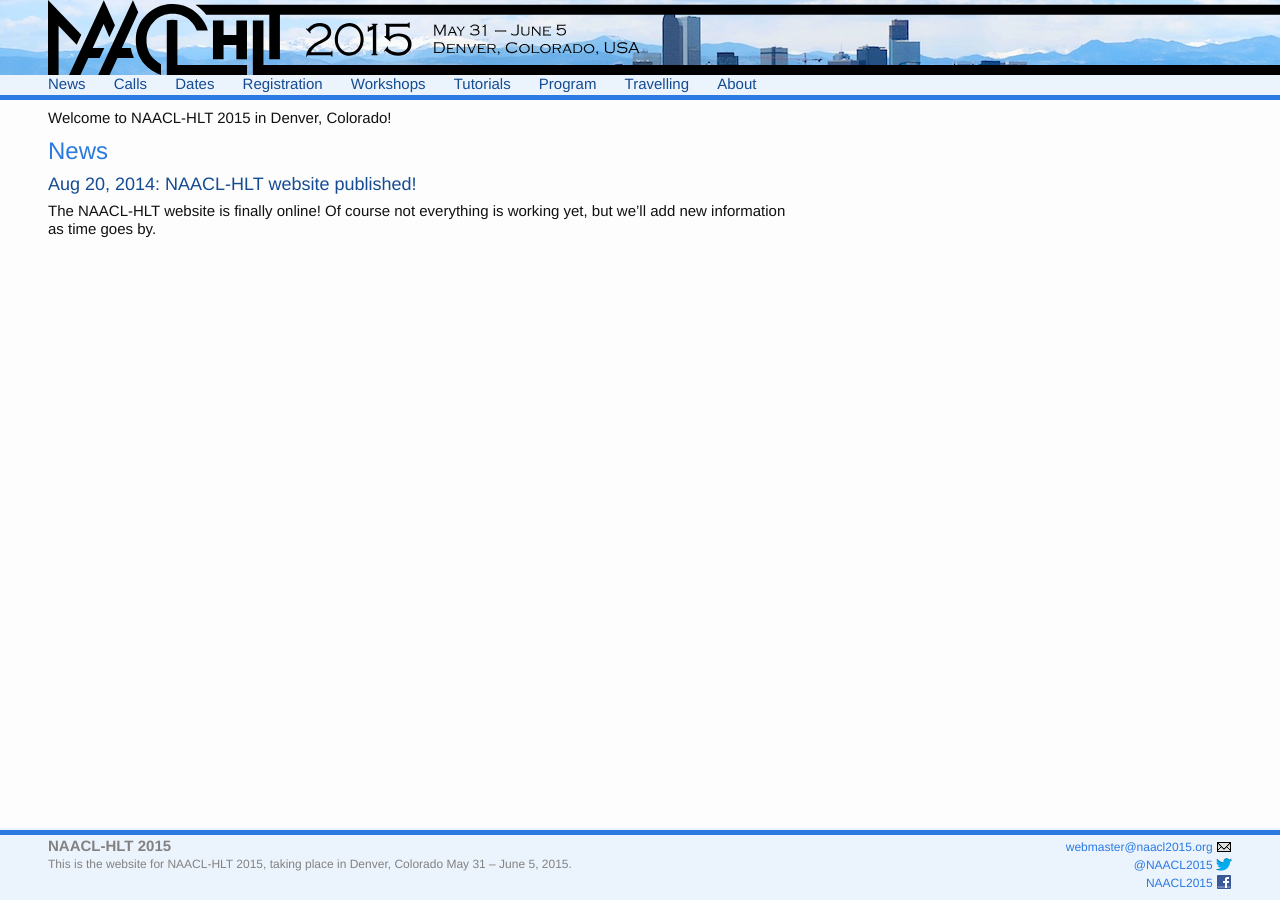
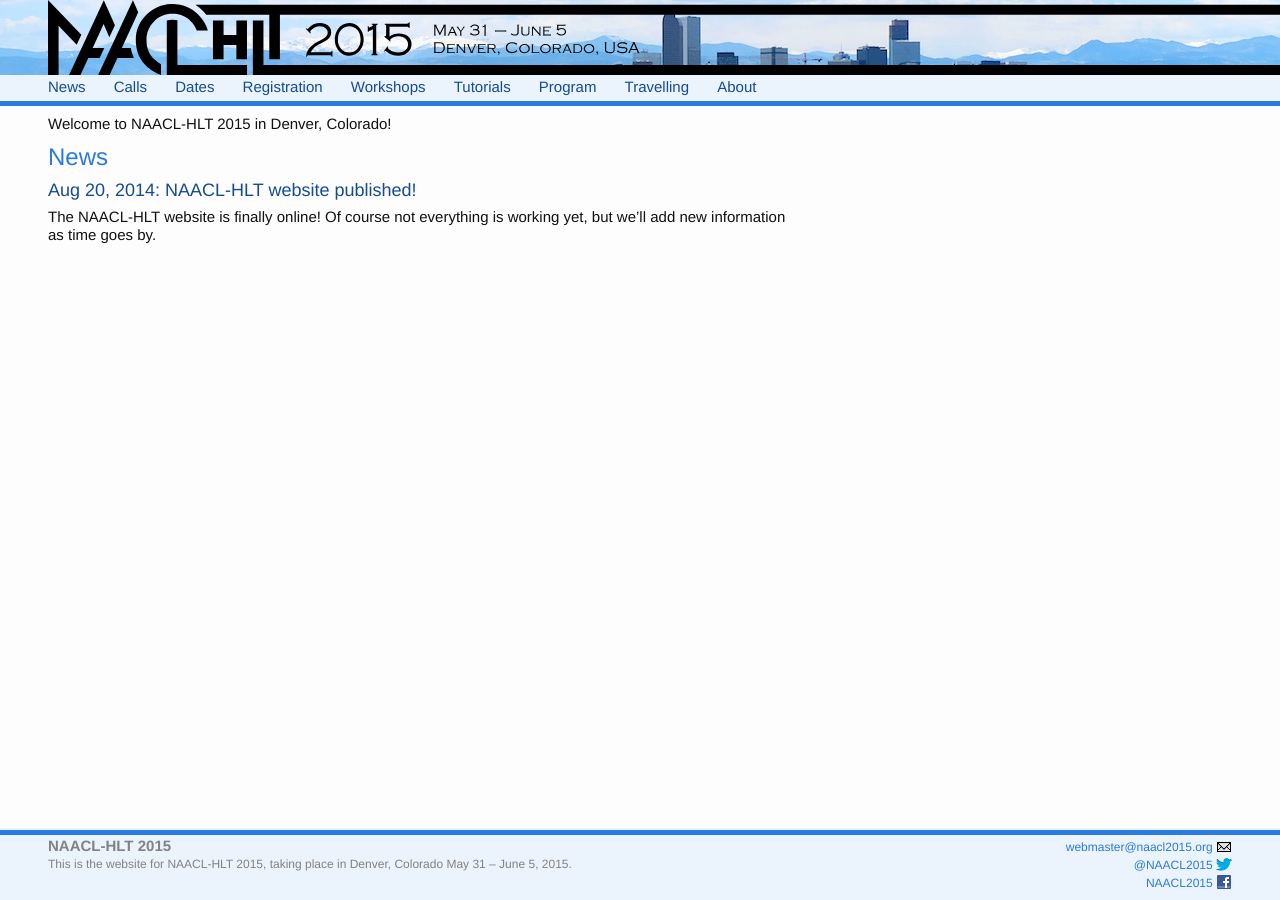
Before and after one commit to naacl-org/naacl-hlt-2015, a Jekyll site: the page built from index.md, in a window 1280 px wide. Built offline with Jekyll 4.4.1, drawn with Linux system fonts in a browser that asks for light colours.

Commit message:
Larger line-height in navigation menu

```diff
--- a/_sass/_base.scss
+++ b/_sass/_base.scss
@@ -188,6 +188,7 @@
 
 .site-navigation {
     ul, li {
+        @include font-and-margins($base-font-size, 300, $huge-line-height, $header-font-family);
         margin: 0;
     }
 
```
